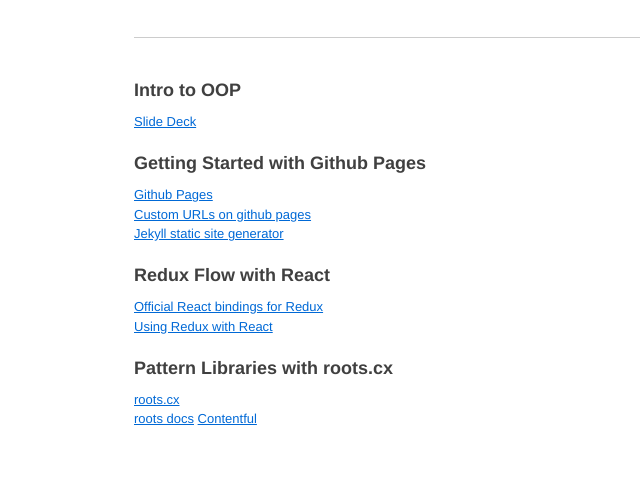
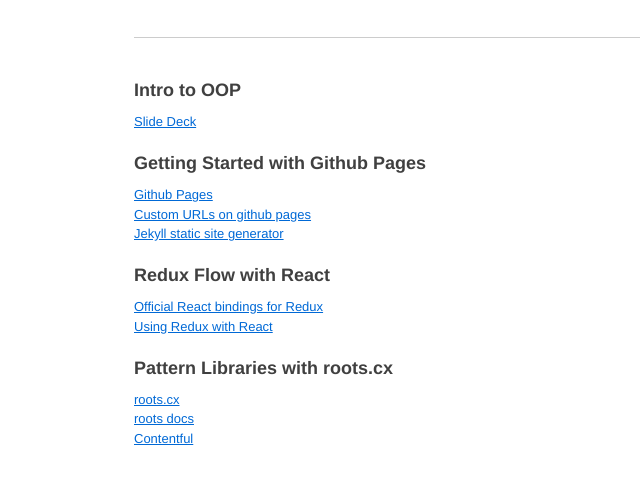
Before and after one commit to eclarrrk/ericrclark-com, a plain HTML site: page meetup/2016-10-05/index.html in a window 1280 px wide. Shown: the part 97-580 px from the top of the page, without its empty margins (206-846 px from the left). Drawn offline with Linux system fonts and the light colour scheme.

Commit message:
add break before contentful link

```diff
--- a/meetup/2016-10-05/index.html
+++ b/meetup/2016-10-05/index.html
@@ -38,7 +38,7 @@
         <br>
         <h3>Pattern Libraries with roots.cx</h3>
         <a href="http://roots.cx/">roots.cx</a><br>
-        <a href="http://roots.cx/docs">roots docs</a>
+        <a href="http://roots.cx/docs">roots docs</a><br>
         <a href="https://www.contentful.com/">Contentful</a>
         <br>
 
```
